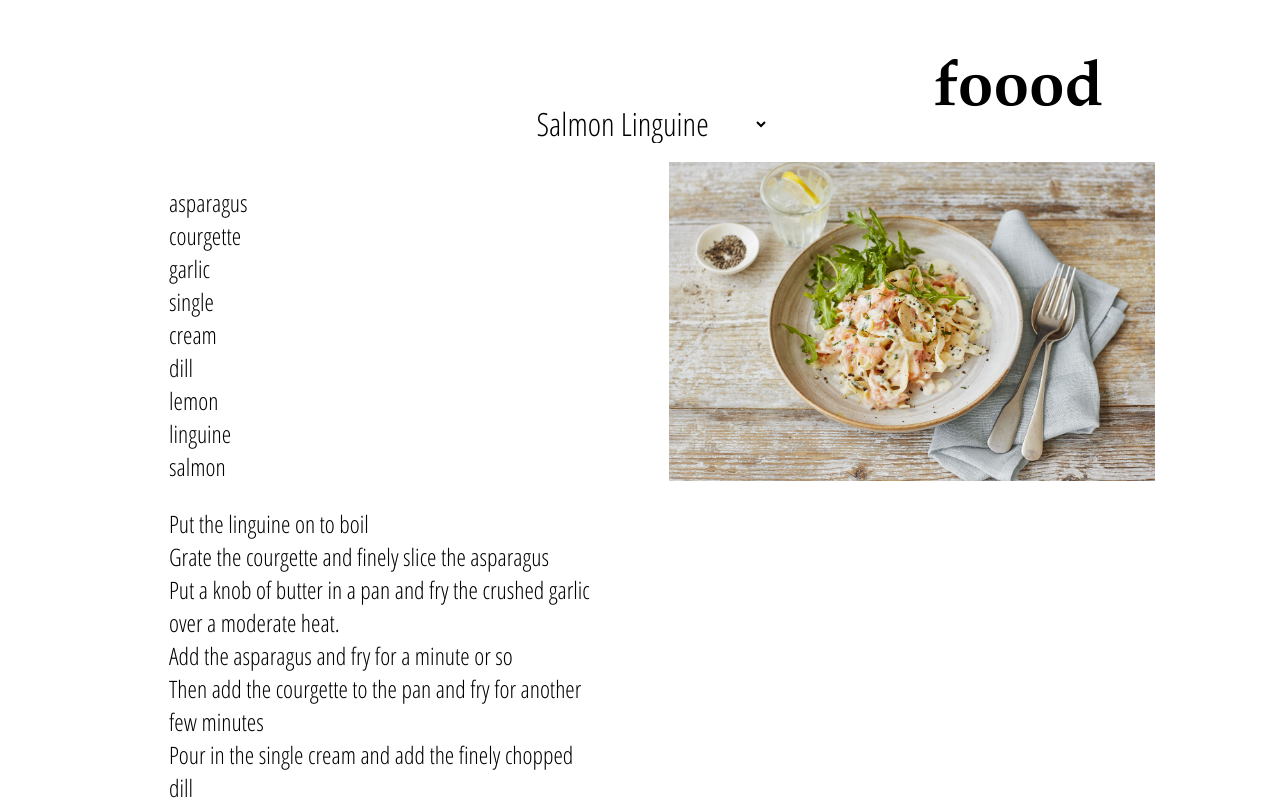
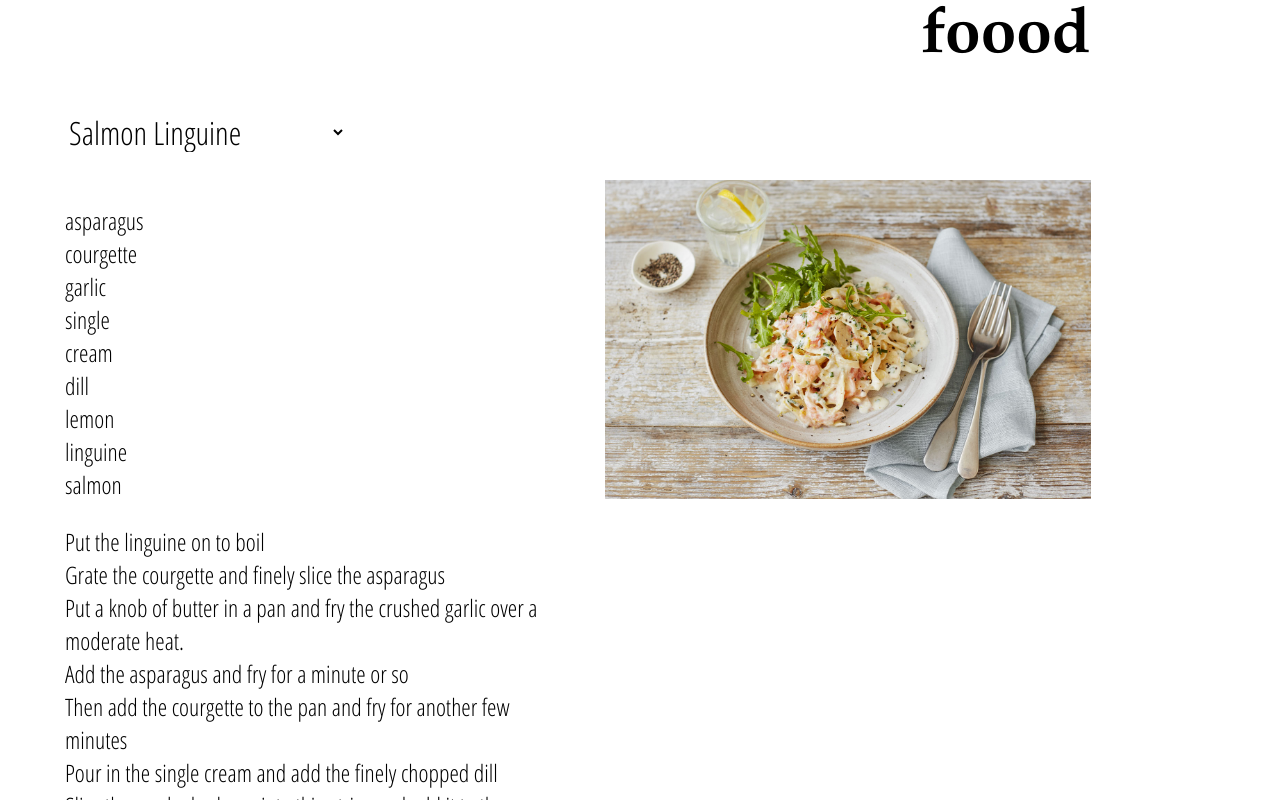
Before and after one commit to edpe/foood, a React (Create React App) app: page / in a window 1280 px wide. Shown: the top 800 px of the page. Built offline with nearby package versions, Linux system fonts and the light colour scheme.

Commit message:
more styling

```diff
--- a/src/components/App.module.css
+++ b/src/components/App.module.css
@@ -5,8 +5,8 @@ body {
 
 .wrapper {
   display: grid;
-  height: 100vh;
-  grid-template-columns: 10% 38% 4% 38% 10%;
+  height: 100%;
+  grid-template-columns: 5% 38% 4% 38% 5%;
   grid-template-rows: 10% 10% 35% 35% 10%;
   grid-gap: 1px 1px;
   grid-template-areas:  '. header header header .'
@@ -20,8 +20,9 @@ body {
   grid-area: header;
   font-family: garamond;
   font-size: 4rem;
-  margin-right: 5%;
   text-align: right;
+  margin-top: 0px;
+  margin-bottom: 0px;
 }
 
 .main {
@@ -39,8 +40,8 @@ body {
 .ingredients {
   text-align: center-left;
   list-style-type: none;
-  margin-right: 20px;
   font-size: 1.5rem;
+  padding-left: 0px;
 }
 
 .aside {
--- a/src/components/Menu.module.css
+++ b/src/components/Menu.module.css
@@ -3,11 +3,10 @@
   font-size: 2rem;
   font-weight: 500;
   margin-bottom: 10px;
-  margin-left: 35%;
-  text-align-last: center;
   border: 0px;
   outline: 0px;
   margin-top: 2%;
   background-color: white;
+  border-radius: 0px;
 
 }
```
Also changed, not shown: src/components/App.js (+5 -5 lines).
